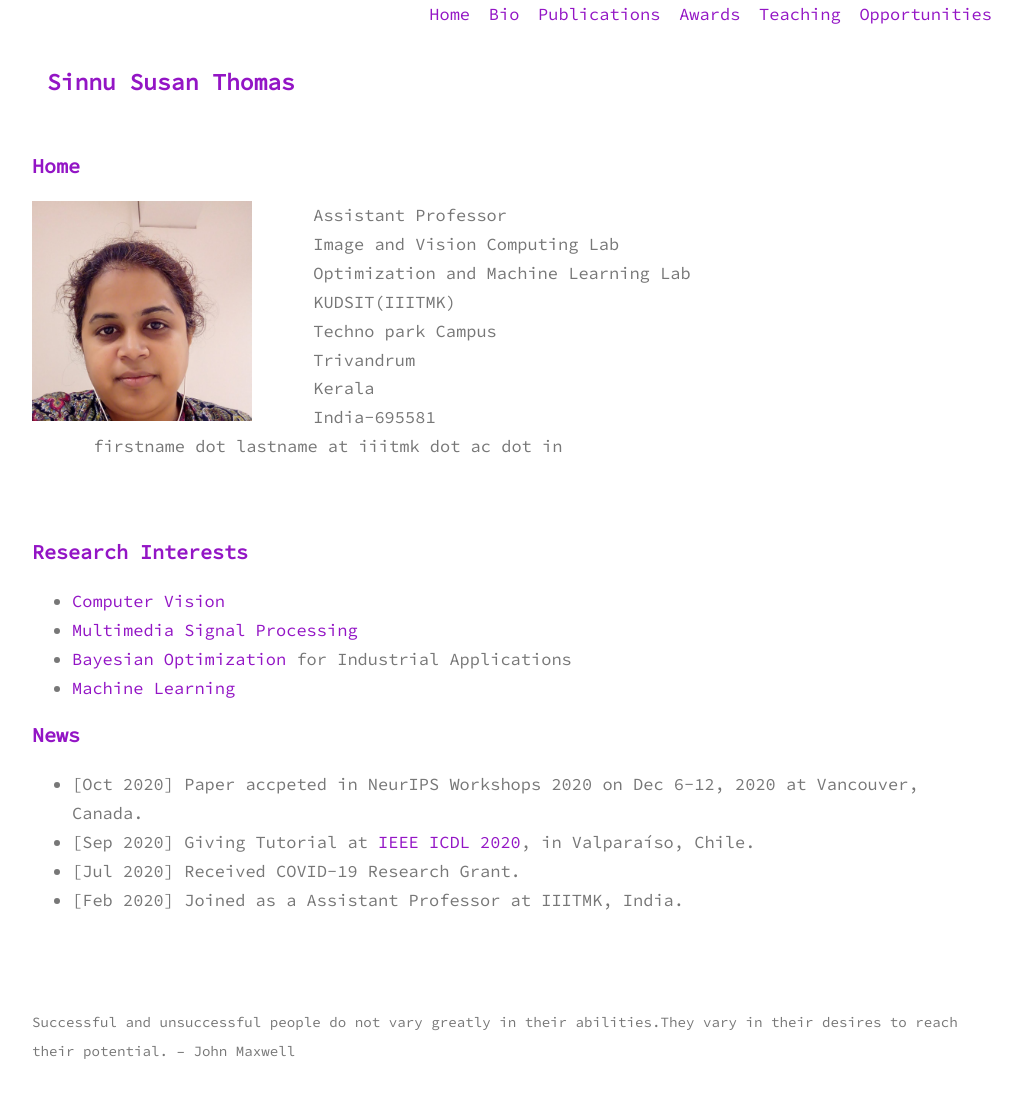
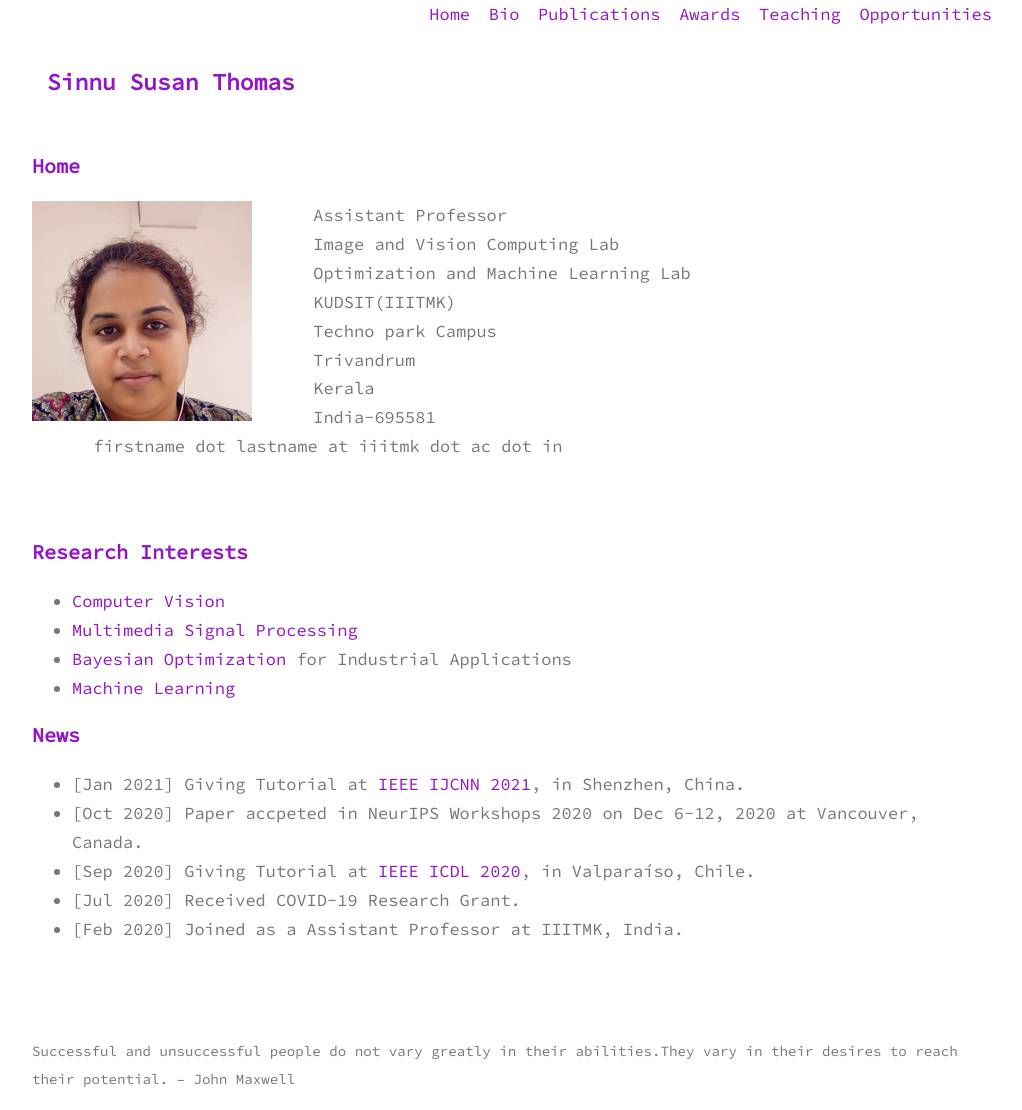
Before and after one commit to sinnuthomas/sinnuthomas.github.io, a Jekyll site: the page built from index.md, in a window 1280 px wide. Shown: the whole page, without its empty margins (128-1150 px from the left). Built offline with Jekyll 4.4.1, drawn with Linux system fonts in a browser that asks for light colours; before the commit the page ends 1081 px from its top, so only the background shows below that.

Commit message:
Update index.md

```diff
--- a/index.md
+++ b/index.md
@@ -23,6 +23,7 @@ title: Home
 * [Machine Learning](https://en.wikipedia.org/wiki/Machine_learning)
 
 ## News
+* [Jan 2021] Giving Tutorial at [IEEE IJCNN 2021](https://www.ijcnn.org/tutorials), in Shenzhen, China.
 * [Oct 2020] Paper accpeted in NeurIPS Workshops 2020 on Dec 6-12, 2020 at Vancouver, Canada.
 * [Sep 2020] Giving Tutorial at [IEEE ICDL 2020](https://cdstc.gitlab.io/icdl-2020/), in Valparaíso, Chile.
 * [Jul 2020] Received COVID-19 Research Grant.
```
